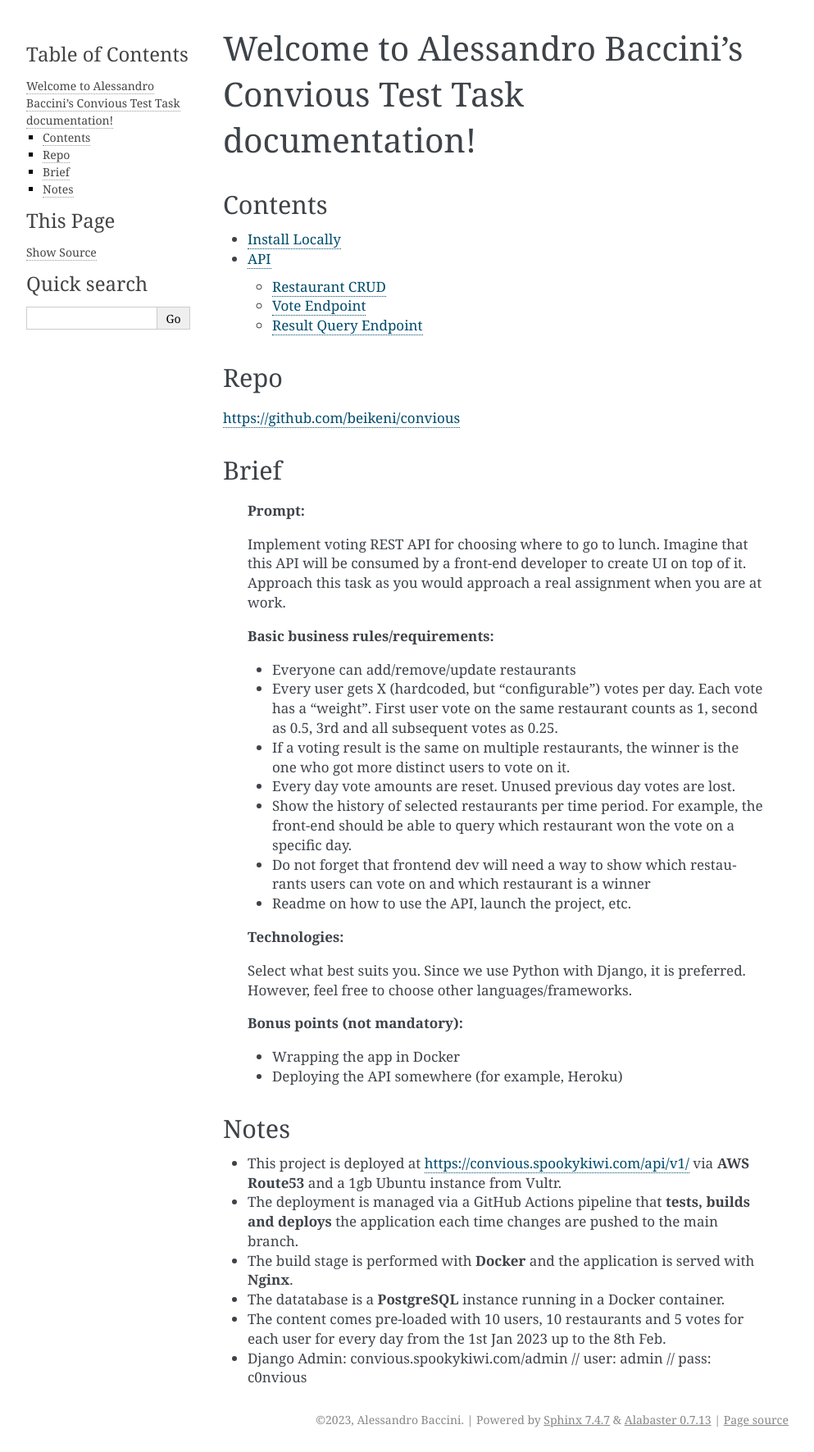
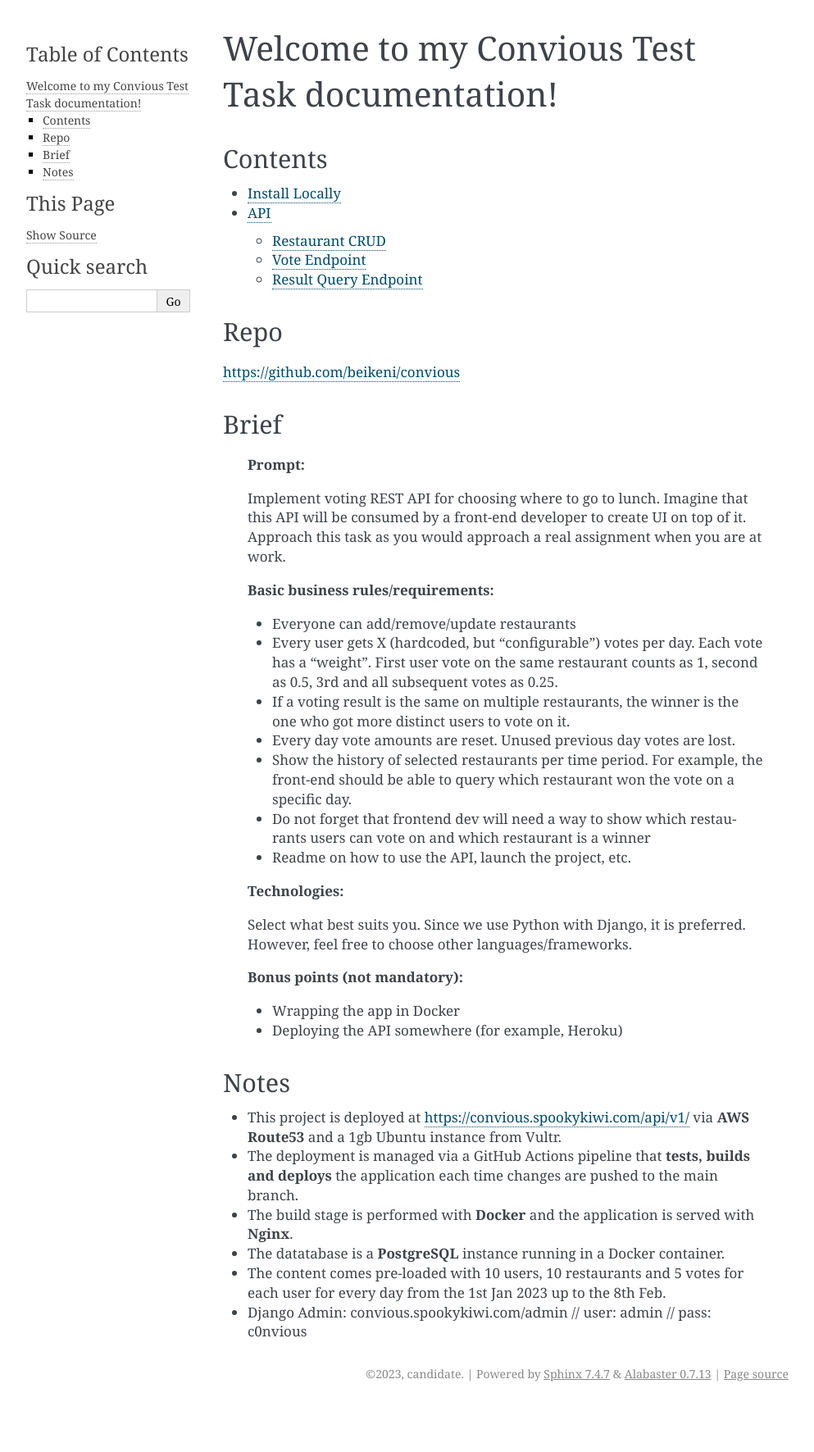
Before and after one commit to beikeni/convious, a Sphinx documentation site: the page built from docs/source/index.rst, in a window 1280 px wide. Shown: the whole page at 82% size, without its empty margins (148-1141 px from the left). Built offline with Sphinx 7.4.7, drawn with Linux system fonts in a browser that asks for light colours; after the commit the page ends 1715 px from its top, so only the background shows below that.

Commit message:
redacted author's name

```diff
--- a/docs/source/conf.py
+++ b/docs/source/conf.py
@@ -7,8 +7,8 @@
 # https://www.sphinx-doc.org/en/master/usage/configuration.html#project-information
 
 project = 'Convious'
-copyright = '2023, Alessandro Baccini'
-author = 'Alessandro Baccini'
+copyright = '2023, candidate'
+author = 'author'
 
 # -- General configuration ---------------------------------------------------
 # https://www.sphinx-doc.org/en/master/usage/configuration.html#general-configuration
--- a/docs/source/index.rst
+++ b/docs/source/index.rst
@@ -1,7 +1,7 @@
 .. convious documentation master file, created by
    sphinx-quickstart on Thu Feb 9 15:07:30 2023.
 
-Welcome to Alessandro Baccini's Convious Test Task documentation!
+Welcome to my Convious Test Task documentation!
 =================================
 
 Contents
```
